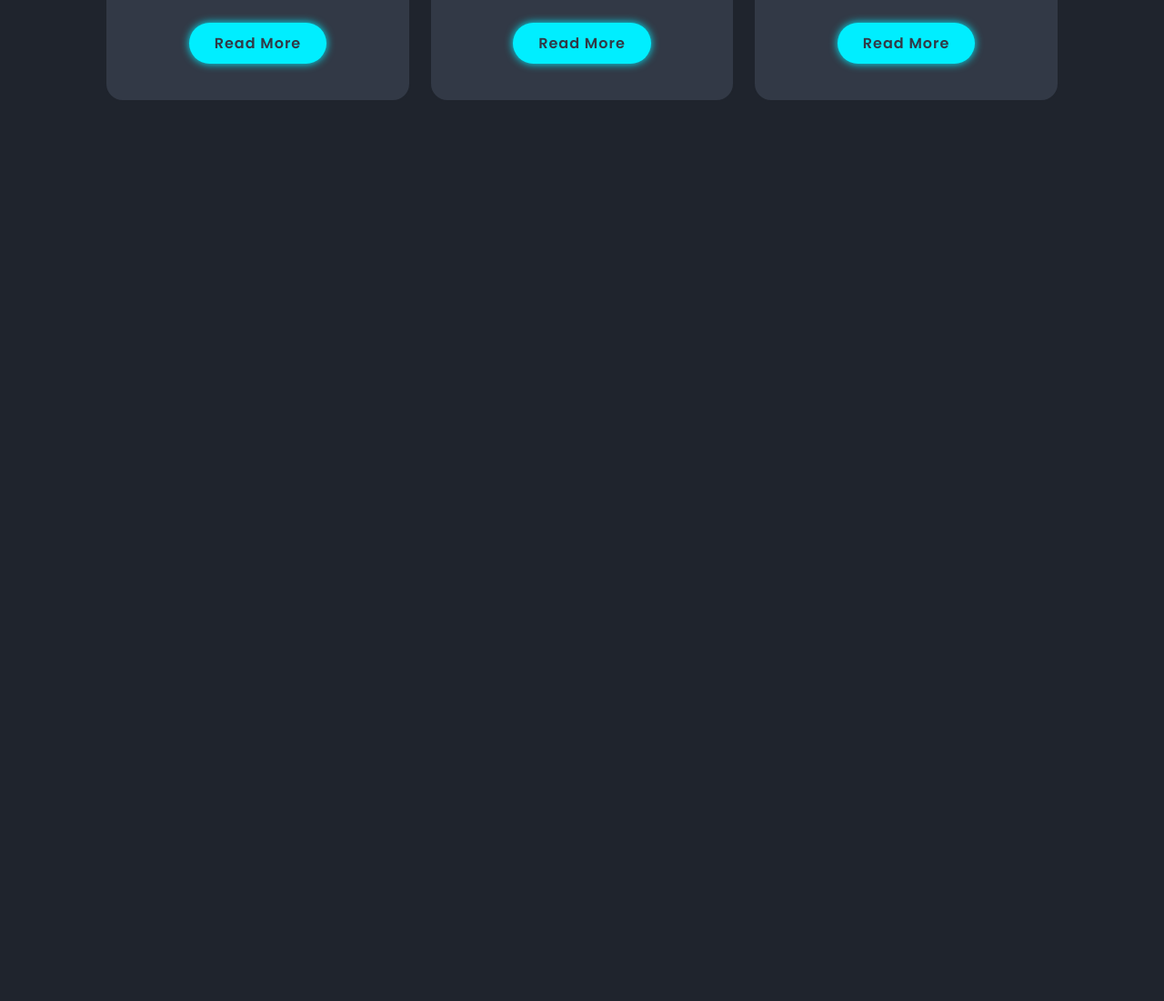
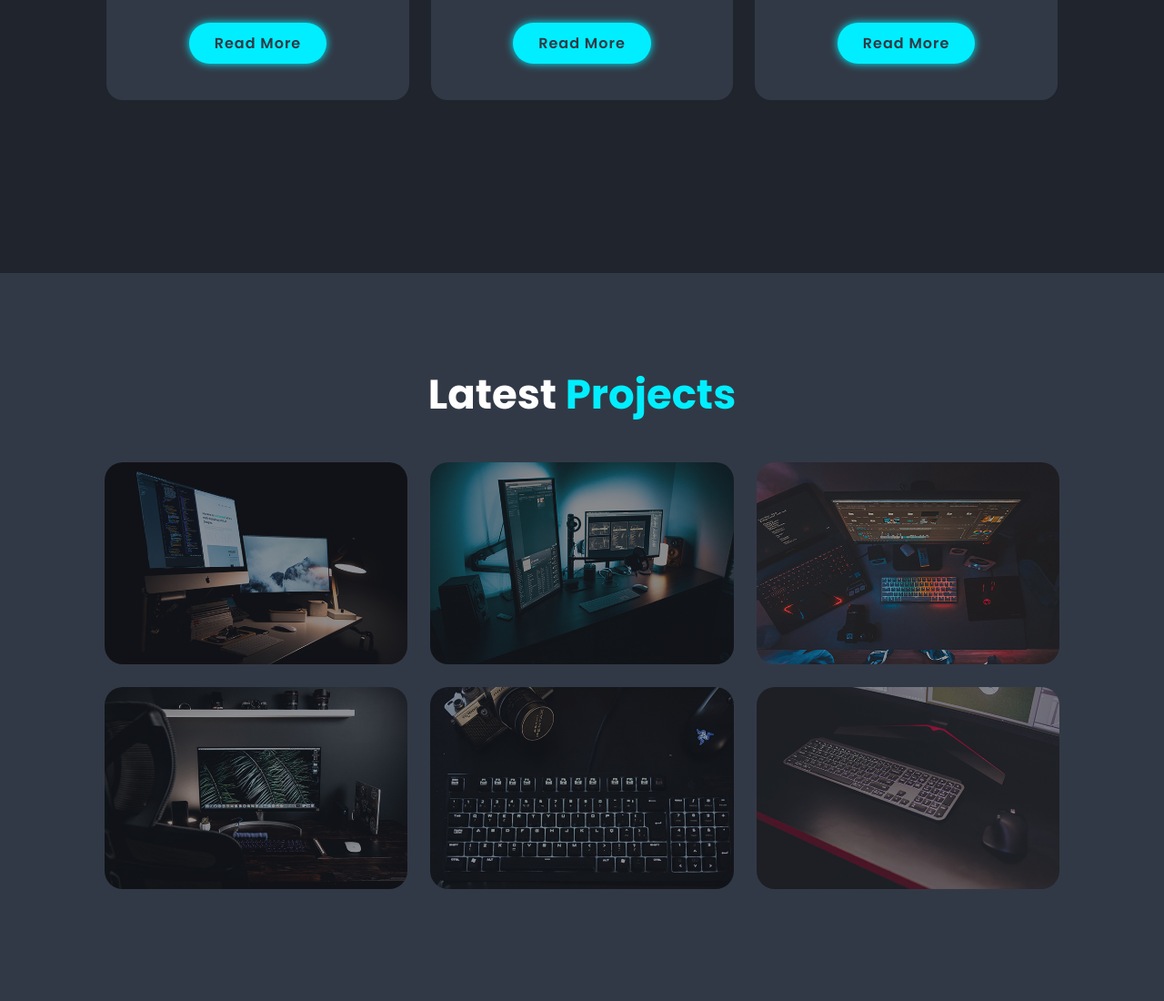
Before and after one commit to PixelHues098/Personal-Portfolio, a plain HTML site: page index.html in a window 1280 px wide. Shown: the part 2100-3200 px from the top of the page at 91% size. Before the commit the page ends 2400 px from the top, so only its background shows below. Drawn offline with nearby package versions, Linux system fonts and the light colour scheme.

Commit message:
added portfolio section

```diff
--- a/index.html
+++ b/index.html
@@ -88,6 +88,66 @@
         </div>
     </section>
 
+    <!-- portfolio section design -->
+    <section class="portfolio" id="portfolio">
+        <h2 class="heading">Latest <span>Projects</span></h2>
+        <div class="portfolio-container">
+            <div class="portfolio-box">
+                <img src="assets/portfolio1.jpg" alt="">
+                <div class="portfolio-layer">
+                    <h4>Web Design</h4>
+                    <p>Lorem ipsum dolor, sit amet consectetur adipisicing elit. Facilis, libero?</p>
+                    <a href="#"><i class='bx bx-link-external'></i></a>
+                </div>
+            </div>
+
+            <div class="portfolio-box">
+                <img src="assets/portfolio2.jpg" alt="">
+                <div class="portfolio-layer">
+                    <h4>Web Design</h4>
+                    <p>Lorem ipsum dolor, sit amet consectetur adipisicing elit. Facilis, libero?</p>
+                    <a href="#"><i class='bx bx-link-external'></i></a>
+                </div>
+            </div>
+
+            <div class="portfolio-box">
+                <img src="assets/portfolio3.jpg" alt="">
+                <div class="portfolio-layer">
+                    <h4>Web Design</h4>
+                    <p>Lorem ipsum dolor, sit amet consectetur adipisicing elit. Facilis, libero?</p>
+                    <a href="#"><i class='bx bx-link-external'></i></a>
+                </div>
+            </div>
+
+            <div class="portfolio-box">
+                <img src="assets/portfolio4.jpg" alt="">
+                <div class="portfolio-layer">
+                    <h4>Web Design</h4>
+                    <p>Lorem ipsum dolor, sit amet consectetur adipisicing elit. Facilis, libero?</p>
+                    <a href="#"><i class='bx bx-link-external'></i></a>
+                </div>
+            </div>
+
+            <div class="portfolio-box">
+                <img src="assets/portfolio5.jpg" alt="">
+                <div class="portfolio-layer">
+                    <h4>Web Design</h4>
+                    <p>Lorem ipsum dolor, sit amet consectetur adipisicing elit. Facilis, libero?</p>
+                    <a href="#"><i class='bx bx-link-external'></i></a>
+                </div>
+            </div>
+
+            <div class="portfolio-box">
+                <img src="assets/portfolio6.jpg" alt="">
+                <div class="portfolio-layer">
+                    <h4>Web Design</h4>
+                    <p>Lorem ipsum dolor, sit amet consectetur adipisicing elit. Facilis, libero?</p>
+                    <a href="#"><i class='bx bx-link-external'></i></a>
+                </div>
+            </div>
+        </div>
+    </section>
+
     <!-- custom js -->
     <script src="script.js"></script>
 </body>
--- a/style.css
+++ b/style.css
@@ -223,3 +223,81 @@ span{
     font-size: 1.6rem;
     margin: 1rem 0 3rem;
 }
+
+.portfolio{
+    background: var(--second-bg-color);
+}
+
+.portfolio h2{
+    margin-bottom: 4rem;
+}
+
+.portfolio-container{
+    display: grid;
+    grid-template-columns: repeat(3, 1fr);
+    align-items: center;
+    gap: 2.5rem;
+}
+
+.portfolio-container .portfolio-box{
+    position: relative;
+    border-radius: 2rem;
+    box-shadow: 0, 0, 1rem var(--bg-color);
+    overflow: hidden;
+    display: flex;
+}
+
+.portfolio-box img{
+    width: 100%;
+    transition: .5s ease;
+}
+
+.portfolio-box:hover img{
+    transform: scale(1.1);
+}
+
+.portfolio-box .portfolio-layer{
+    position: absolute;
+    bottom: 0;
+    left: 0;
+    width: 100%;
+    height: 100%;
+    background: linear-gradient(rgba(0, 0, 0, .1), var(--main-color));
+    display: flex;
+    justify-content: center;
+    align-items: center;
+    flex-direction: column;
+    text-align: center;
+    padding: 0 4rem;
+    transform: translateY(100%);
+    transition: .5s ease;
+}
+
+.portfolio-box:hover .portfolio-layer{
+    transform: translateY(0);
+
+}
+
+.portfolio-layer h4{
+    font-size: 2.5rem;
+}
+
+.portfolio-layer p{
+    font-size: 1.3rem;
+    margin: .03rem 0 1rem;
+}
+
+.portfolio-layer a{
+    display: inline-flex;
+    justify-content: center;
+    align-items: center;
+    width: 4.5rem;
+    height: 4.5rem;
+    background: var(--text-color);
+    border-radius: 50%;
+}
+
+.portfolio-layer a i{
+    font-size: 1.8rem;
+    color: var(--second-bg-color);
+}
```
